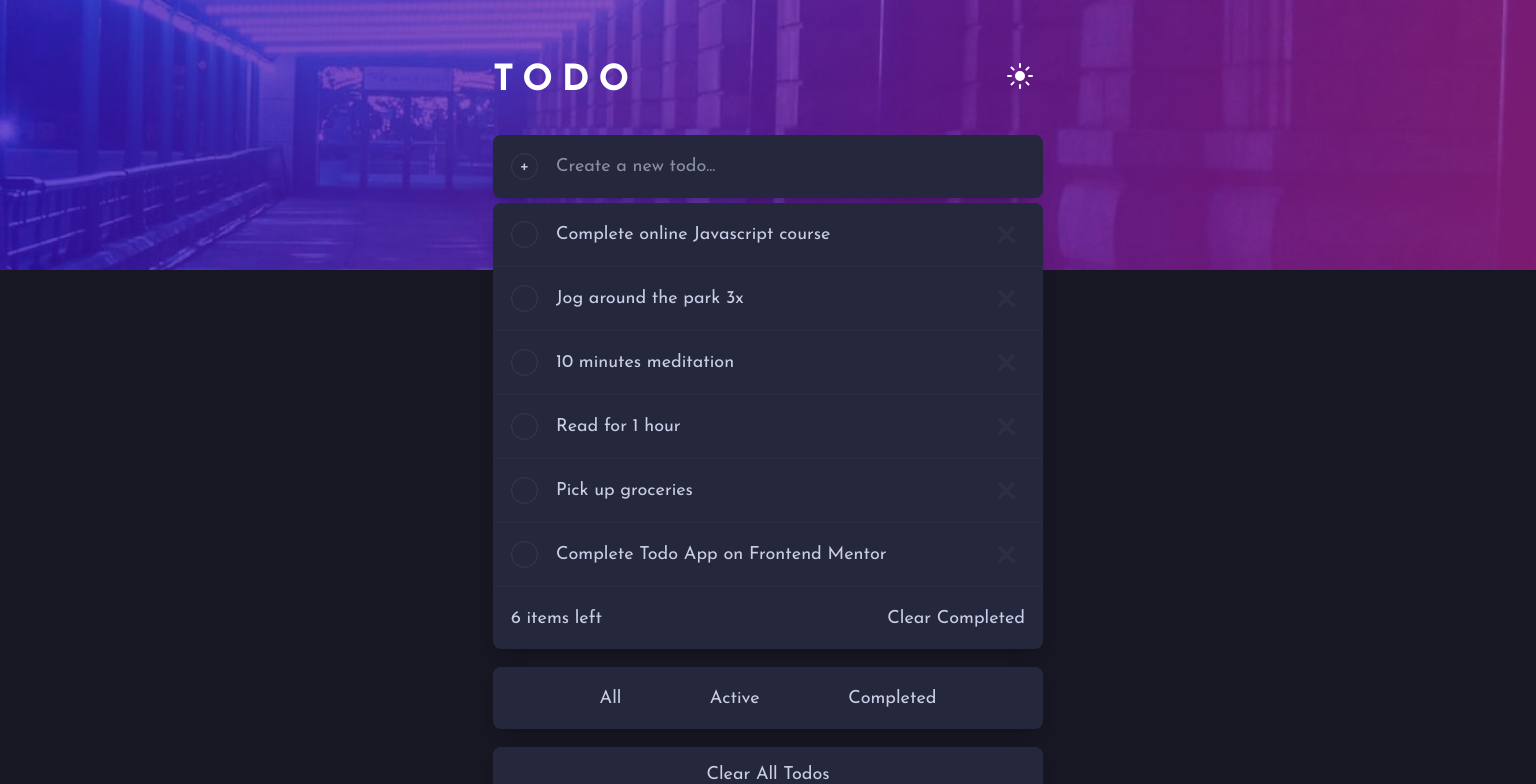
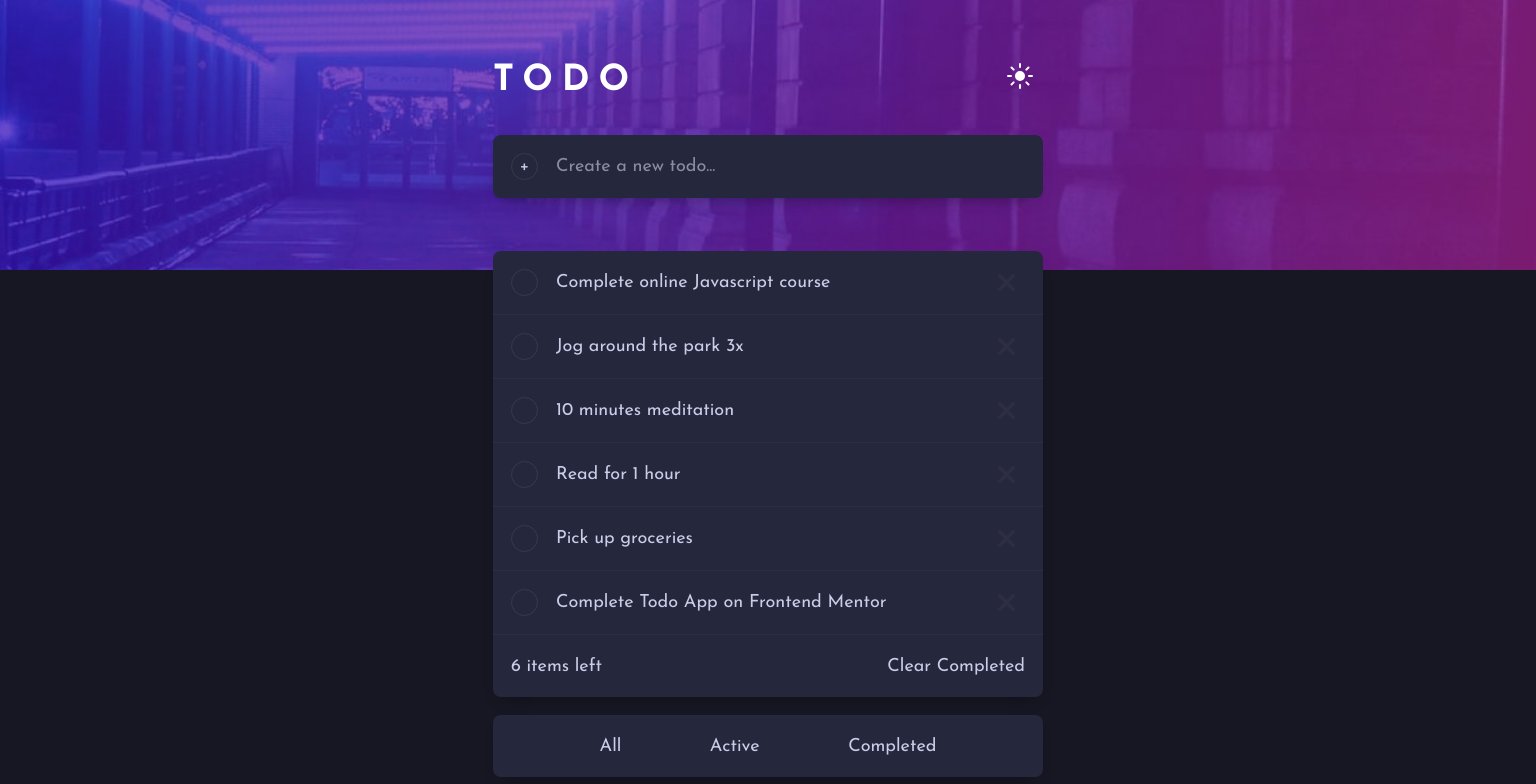
Before and after one commit to kebin20/todo-app-react, a React (Vite) app: page / in a window 1536 px wide. Shown: the top 784 px of the page. Built offline with nearby package versions, Linux system fonts and the light colour scheme.

Commit message:
style: changed value for absolute positioning

```diff
--- a/src/App.css
+++ b/src/App.css
@@ -76,6 +76,6 @@ main {
 
 @media only screen and (min-width: 1440px) {
   main {
-    top: 22%;
+    top: 28%;
   }
 }
```
